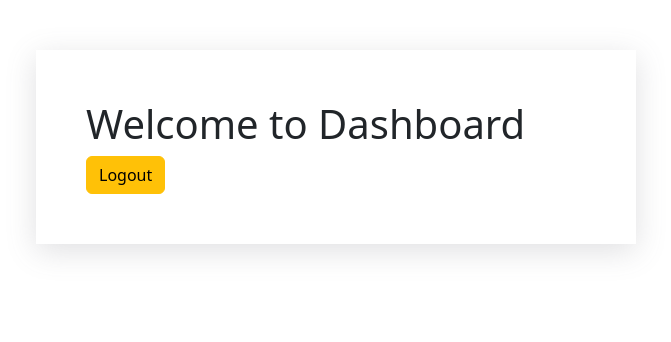
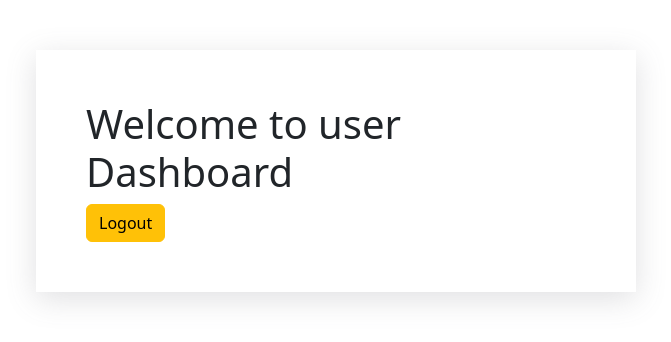
Before and after one commit to davidmurage/register-login, a PHP site: page / in a window 1280 px wide. Shown: the top 342 px of the page, without its empty margins (304-975 px from the left). Run offline with PHP 8.4, Linux system fonts and the light colour scheme; the visitor is signed in with stand-in values (Sample User, id 1).

Commit message:
Update index.php

```diff
--- a/index.php
+++ b/index.php
@@ -16,7 +16,7 @@ if (!isset($_SESSION["user"])) {
 </head>
 <body>
     <div class="container">
-        <h1>Welcome to Dashboard</h1>
+        <h1>Welcome to user Dashboard</h1>
         <a href="logout.php" class="btn btn-warning">Logout</a>
     </div>
 </body>
```
